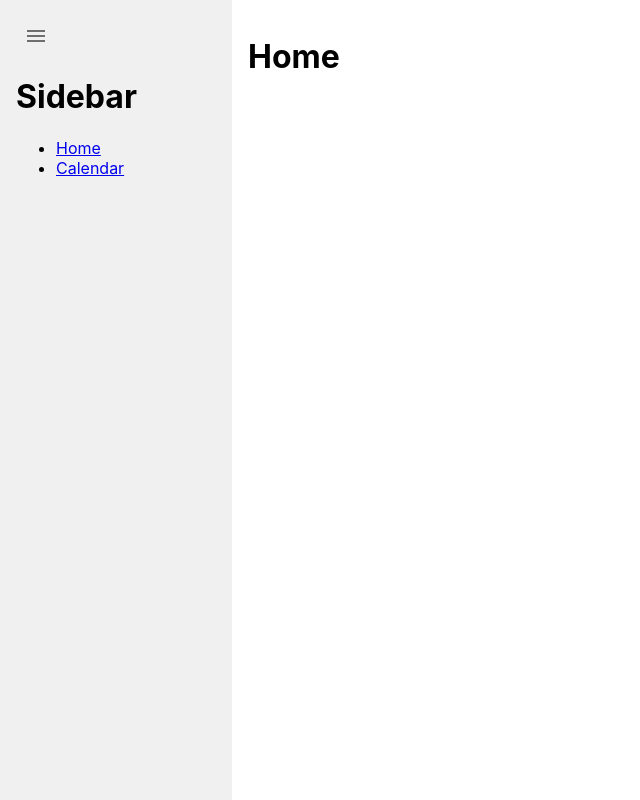
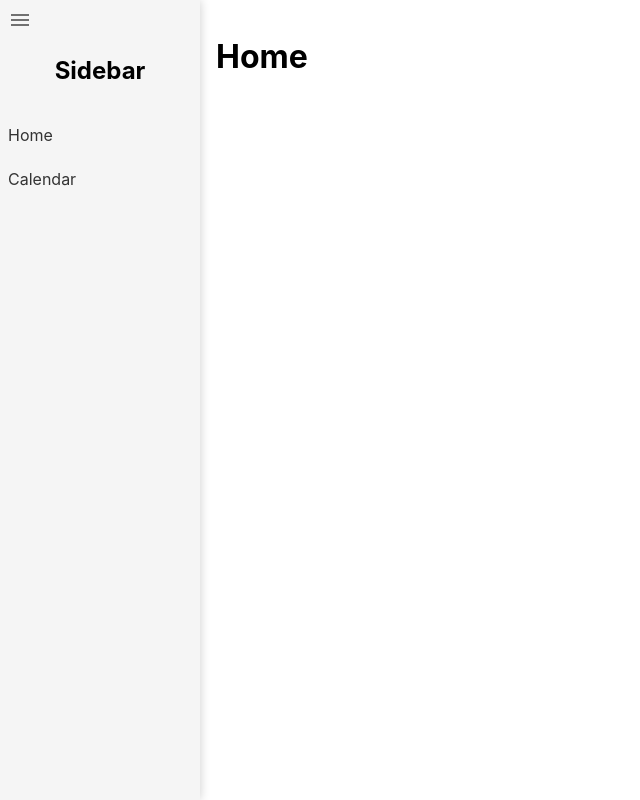
Before and after one commit to RodrasF/OfficeApp, a React (Vite) app: page / in a window 1280 px wide. Shown: the whole page, without its empty margins (0-640 px from the left). Built offline with nearby package versions, Linux system fonts and the light colour scheme.

Commit message:
style: :fire: made the sidebar pretty

```diff
--- a/src/components/sidebar/sidebar.module.scss
+++ b/src/components/sidebar/sidebar.module.scss
@@ -1,24 +1,76 @@
 .sidebar {
+  position: fixed;
+  top: 0;
+  left: 0;
+  bottom: 0;
   width: 200px;
-  background-color: #f0f0f0;
-  padding: 16px;
+  background-color: #f5f5f5;
+  box-shadow: 0 0 10px rgba(0, 0, 0, 0.2);
+  transition: all 0.3s ease-in-out;
+  z-index: 100;
 
-}
+  h1 {
+    font-size: 1.5rem;
+    margin: 1rem 0;
+    text-align: center;
+  }
 
-.collapsed {
-  width: 0;
-  overflow: hidden;
-  transition: width 0.2s ease-in-out;
-}
+  nav {
+    margin-top: 2rem;
 
-@media (max-width: 768px) {
-  .sidebar {
+    ul {
+      list-style: none;
+      padding: 0;
+      margin: 0;
+
+      li {
+        margin: 0.5rem 0;
+
+        a {
+          display: block;
+          padding: 0.5rem;
+          color: #333;
+          text-decoration: none;
+          transition: all 0.3s ease-in-out;
+
+          &:hover {
+            background-color: #333;
+            color: #fff;
+          }
+        }
+      }
+    }
+  }
+
+  &.collapsed {
+    width: 60px;
+
+    h1 {
+      display: none;
+    }
+
+    nav {
+      margin-top: 0;
+
+      ul {
+        li {
+          margin: 0;
+
+          a {
+            padding: 0.5rem 0;
+            text-align: center;
+          }
+        }
+      }
+    }
+  }
+
+  @media (max-width: 768px) {
     width: 100%;
     margin-bottom: 16px;
 
-  }
-
-  .collapsed {
-    width: 100%;
+    &.collapsed {
+      width: 100%;
+    }
   }
 }
--- a/src/index.css
+++ b/src/index.css
@@ -21,6 +21,7 @@ body {
 #content {
   flex: 1;
   padding: 16px;
+  margin-left: 200px;
 }
 
 @media (max-width: 768px) {
```
